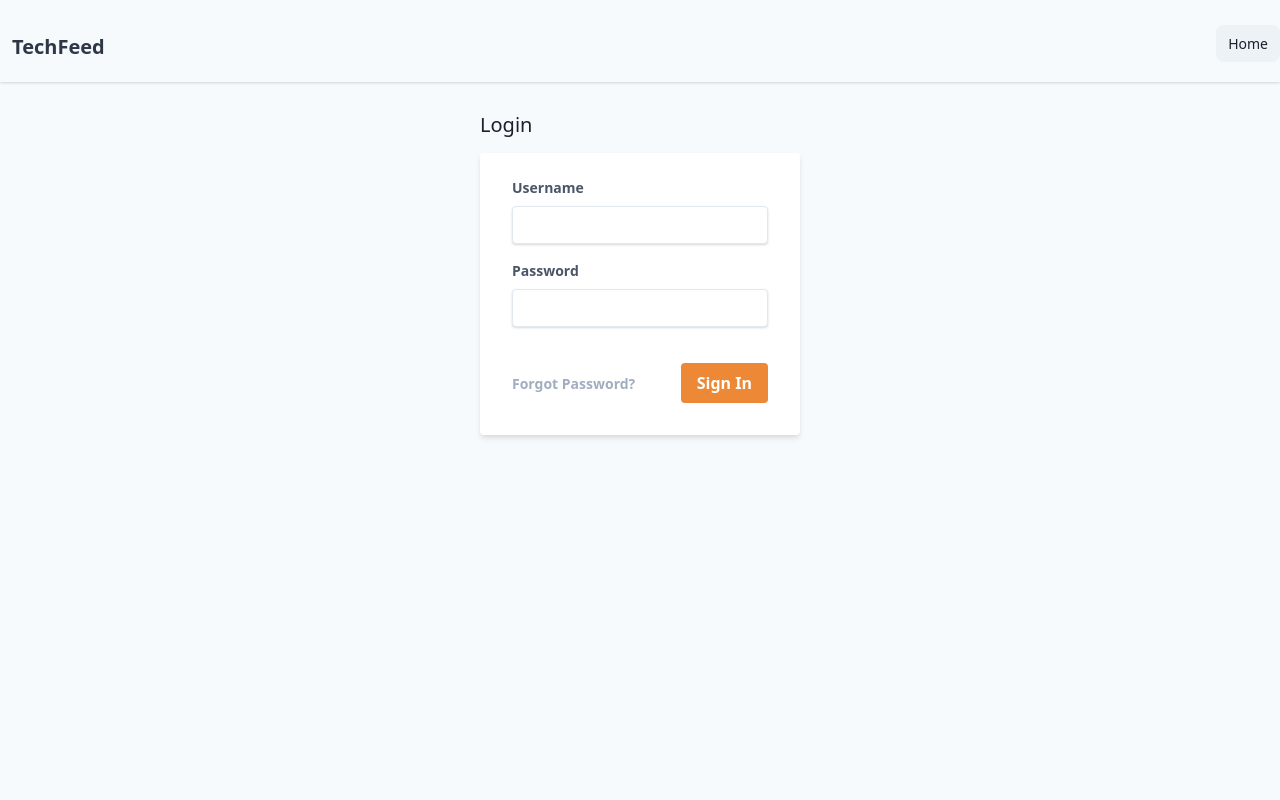
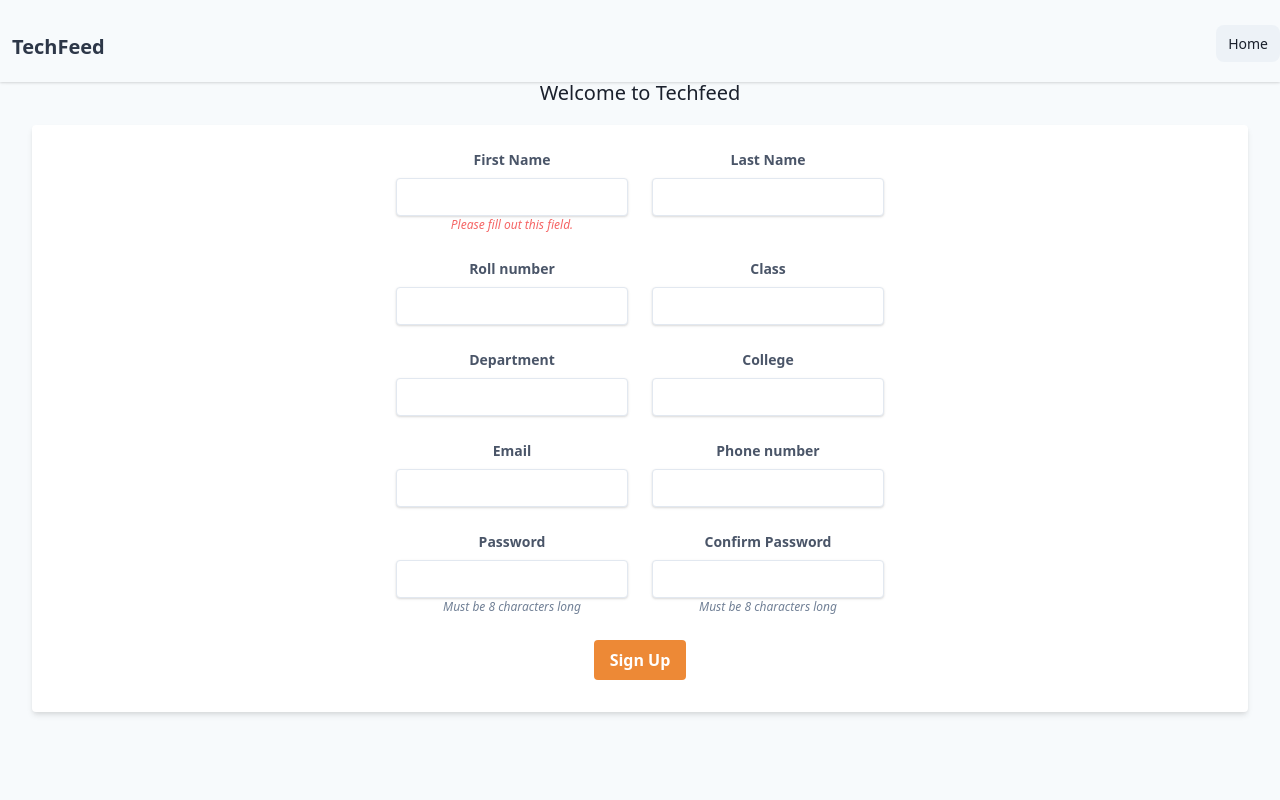
Before and after one commit to manoj2210/Techfeed-Frontend, a Next.js app: page / in a window 1280 px wide. Shown: the top 800 px of the page. Built offline with nearby package versions, Linux system fonts and the light colour scheme.

Commit message:
commiting index.js

```diff
--- a/src/pages/index.js
+++ b/src/pages/index.js
@@ -5,7 +5,6 @@ import Layout from '../components/layout';
 
 function Techfeed(){
   return <Layout>
-  <Login />
   <Signup />
   </Layout>
 }
```
